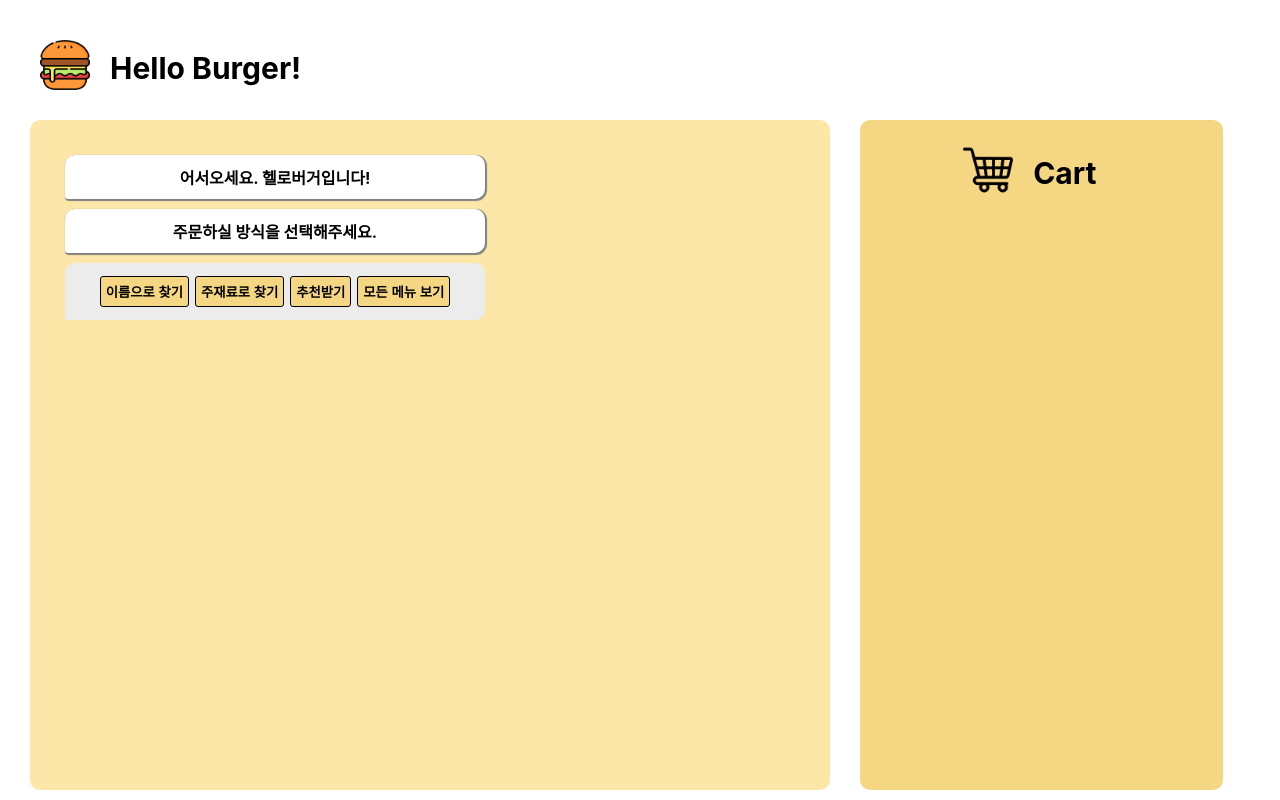
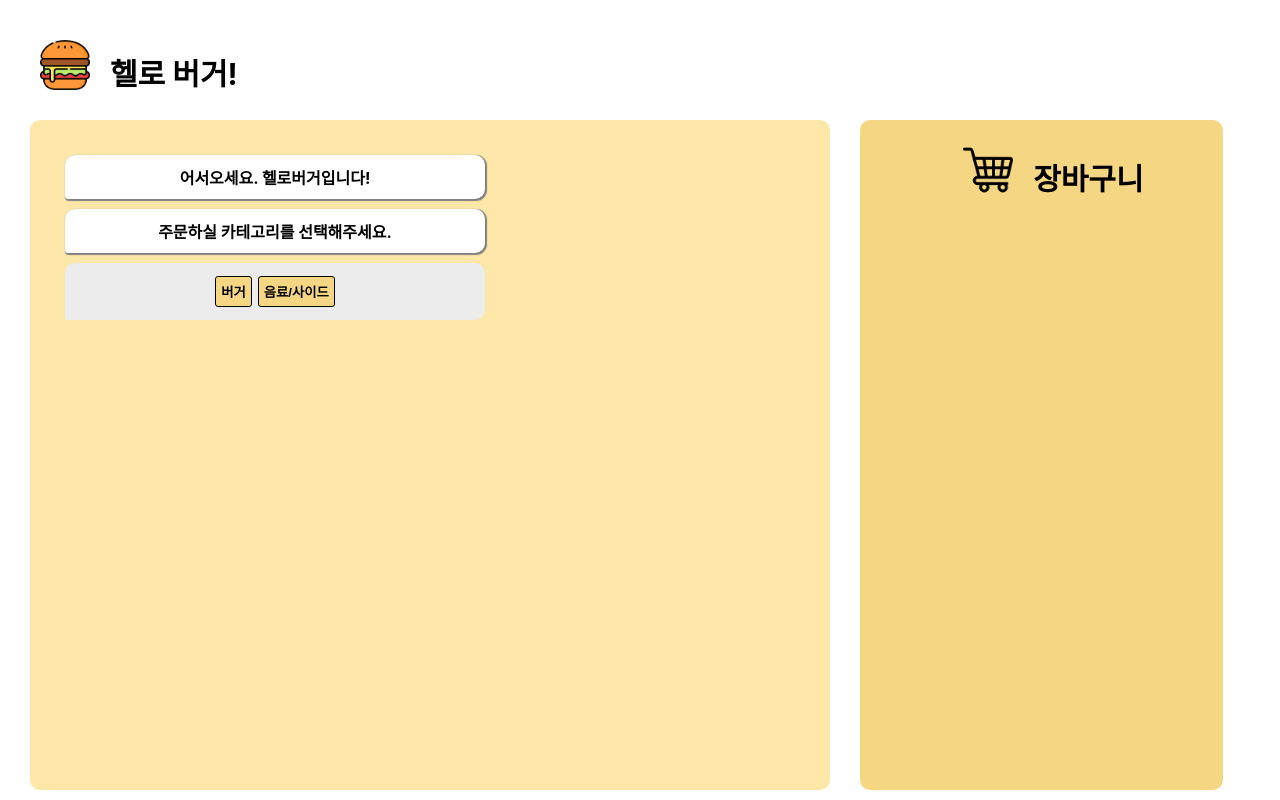
Before and after one commit to sewon0918/HCI_HLK, a React (Create React App) app: page / in a window 1280 px wide. Built offline with nearby package versions, Linux system fonts and the light colour scheme.

Commit message:
first screen

```diff
--- a/src/App.js
+++ b/src/App.js
@@ -1,17 +1,11 @@
 import React  from 'react';
 import './App.css';
 import ScrollToBottom from 'react-scroll-to-bottom';
-import UserInformation from './components/UserInformation';
-import SelectMethod from './components/SelectMethod';
 
 import hamburger from './images/hamburger.png';
 import cart from './images/cart.png';
-// import ScrollToBottom from 'react-scroll-to-bottom';
-import Recommendation from './components/Recommendation';
-import Cart from './components/Cart';
-// import hamburger from './images/hamburger.png';
 import Payment from './components/Payment';
-import NameSearch from './components/NameSearch';
+import SelectCategory from './components/SelectCategory';
 
 class App extends React.Component {
     constructor(props) {
@@ -32,17 +26,17 @@ class App extends React.Component {
             <div className = "App" >
                 <div id = "logo">
                     <div ><img id = "icon" src={ hamburger } alt="icon"/></div>
-                    <div className='text'>Hello Burger!</div>
+                    <div className='text'>헬로 버거!</div>
                 </div>
                 <div className = 'layout'>
                     <ScrollToBottom className = "chatContainer">
-                        <SelectMethod />
+                        <SelectCategory />
                         {/* <UserInformation  /> */}
                     </ScrollToBottom>
                     <div className = "cartContainer" id='cartContainer'>
                         <div id='cart'>
                             <div ><img id = "icon" src={ cart } alt="icon"/></div>
-                            <div className='text'>Cart</div>
+                            <div className='text'>장바구니</div>
                         </div>
                         {paymessage}
                     {/* <div className = "cart">
--- a/src/components/DrinkOrSide/index.jsx
+++ b/src/components/DrinkOrSide/index.jsx
@@ -1,6 +1,7 @@
 import React from 'react';
 import Drink from '../Drink';
 import Side from '../Side';
+import './index.css';
 
 class DrinkOrSide extends React.Component {
     constructor(props) {
@@ -38,7 +39,7 @@ class DrinkOrSide extends React.Component {
             <div>
                 {this.state.show && <div className = 'dialog'><h3>음료/사이드를 선택하셨습니다.</h3></div>}
                 {this.state.show2 && <div className = 'dialog'><h3>음료, 사이드 중 선택하실 것을 클릭해주세요.</h3></div>}
-                {this.state.show2 && <div><button onClick={this.onDrink}>음료</button><button onClick={this.onSide}>사이드</button></div>}
+                {this.state.show2 && <div><button className='button' onClick={this.onDrink}>음료</button><button className='button' onClick={this.onSide}>사이드</button></div>}
                 {chosen_category}
             </div>
         );
--- /dev/null
+++ b/src/components/SelectCategory/index.jsx
@@ -0,0 +1,52 @@
+import React from 'react';
+import SelectMethod from '../SelectMethod';
+import DrinkOrSide from '../DrinkOrSide';
+
+class SelectCategory extends React.Component {
+    constructor(props){
+        super(props)
+        this.state = {show: false, show2: false, select:0};
+        this.componentDidMount = this.componentDidMount.bind(this);
+        this.onBurger = this.onBurger.bind(this);
+        this.onDrinkSide = this.onDrinkSide.bind(this);
+    }
+
+    componentDidMount(){
+        setTimeout(()=>{
+           this.setState({show: true})
+        },500)
+        setTimeout(()=>{
+            this.setState({show2: true})
+        },1000)
+     }
+
+     onBurger(){
+         this.setState({select:1});
+     }
+
+     onDrinkSide(){
+         this.setState({select:2});
+     }
+
+    render(){
+        let selection = null;
+        if (this.state.select === 1){
+            selection = <SelectMethod />
+        } else if(this.state.select === 2){
+            selection = <DrinkOrSide />
+        }
+        return(
+            <div>
+                {this.state.show && <div className = 'dialog'>어서오세요. 헬로버거입니다!</div>}
+                {this.state.show2 && <div className = 'dialog'>주문하실 카테고리를 선택해주세요.</div>}
+                {this.state.show2 &&<div  className = 'dialog2'>
+                    <button id="burger" className = 'button' onClick={this.onBurger}> 버거 </button>
+                    <button id="drinkside" className = 'button' onClick={this.onDrinkSide}> 음료/사이드 </button>
+                </div>}
+                {selection}
+            </div>
+        )
+    }
+}
+
+export default SelectCategory;
--- a/src/components/SelectMethod/index.jsx
+++ b/src/components/SelectMethod/index.jsx
@@ -42,7 +42,7 @@ class SelectMethod extends React.Component {
         }
         return(
             <div>
-                {this.state.show && <div className = 'dialog'>어서오세요. 헬로버거입니다!</div>}
+                {this.state.show && <div className = 'dialog'>버거를 선택하셨습니다.</div>}
                 {this.state.show2 && <div className = 'dialog'>주문하실 방식을 선택해주세요.
 
 
```
Also changed, not shown: src/components/DrinkOrSide/index.css (added).
